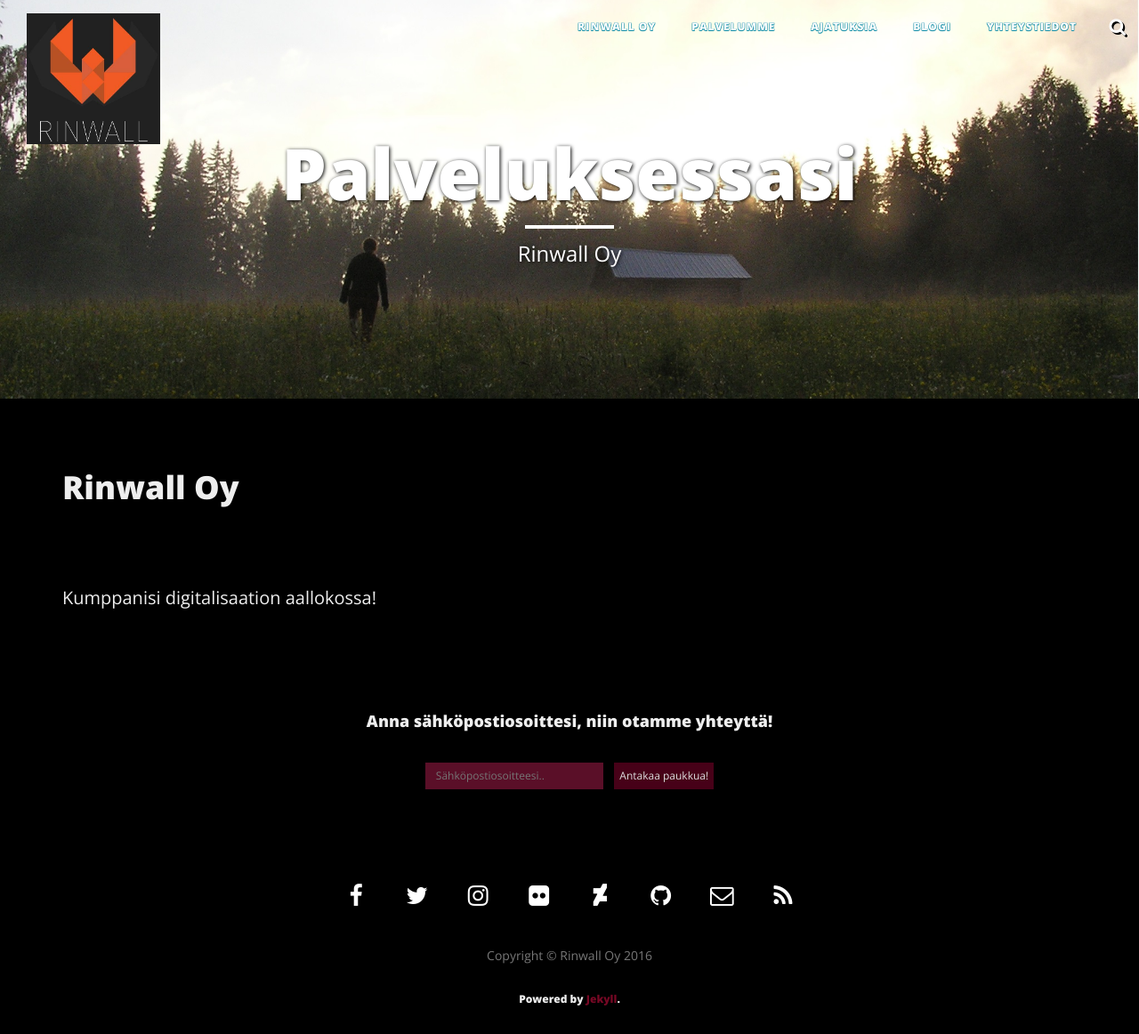
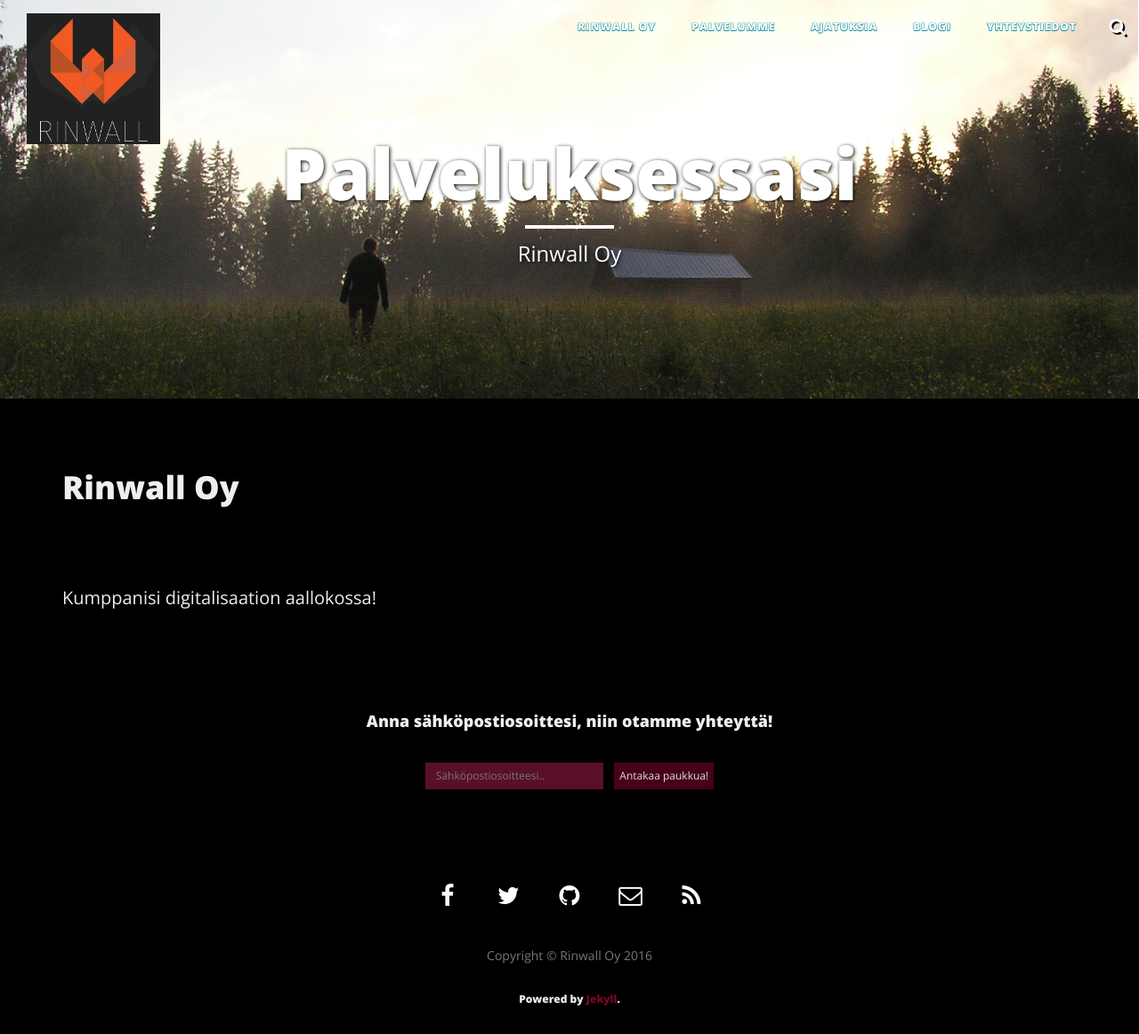
Before and after one commit to Rinwall/site, a Jekyll site: the page built from Rinwall/index.html, in a window 1280 px wide. Shown: the whole page at 89% size. Built offline with Jekyll 4.4.1, drawn with Linux system fonts in a browser that asks for light colours; nearby versions of some CDN libraries.

Commit message:
Update footer.html

```diff
--- a/_includes/footer.html
+++ b/_includes/footer.html
@@ -22,36 +22,6 @@
                             <span class="fa-stack fa-lg">
                                 <i class="fa fa-circle fa-stack-2x"></i>
                                 <i class="fa fa-twitter fa-stack-1x fa-inverse"></i>
-                            </span>
-                        </a>
-                    </li>
-                    {% endif %}
-                    {% if site.instagram_username %}
-                    <li>
-                        <a href="https://instagram.com/{{ site.instagram_username }}" data-toggle="tooltip" title="Instagram">
-                            <span class="fa-stack fa-lg">
-                                <i class="fa fa-circle fa-stack-2x"></i>
-                                <i class="fa fa-instagram fa-stack-1x fa-inverse"></i>
-                            </span>
-                        </a>
-                    </li>
-                    {% endif %}
-                    {% if site.flickr_username %}
-                    <li>
-                        <a href="https://flickr.com/photos/{{ site.flickr_username }}" data-toggle="tooltip" title="Flickr">
-                            <span class="fa-stack fa-lg">
-                                <i class="fa fa-circle fa-stack-2x"></i>
-                                <i class="fa fa-flickr fa-stack-1x fa-inverse"></i>
-                            </span>
-                        </a>
-                    </li>
-                    {% endif %}
-                    {% if site.deviantart_username %}
-                    <li>
-                        <a href="http://{{ site.deviantart_username }}.deviantart.com">
-                            <span class="fa-stack fa-lg" data-toggle="tooltip" title="Deviantart">
-                                <i class="fa fa-circle fa-stack-2x"></i>
-                                <i class="fa fa-deviantart fa-stack-1x fa-inverse"></i>
                             </span>
                         </a>
                     </li>
```
